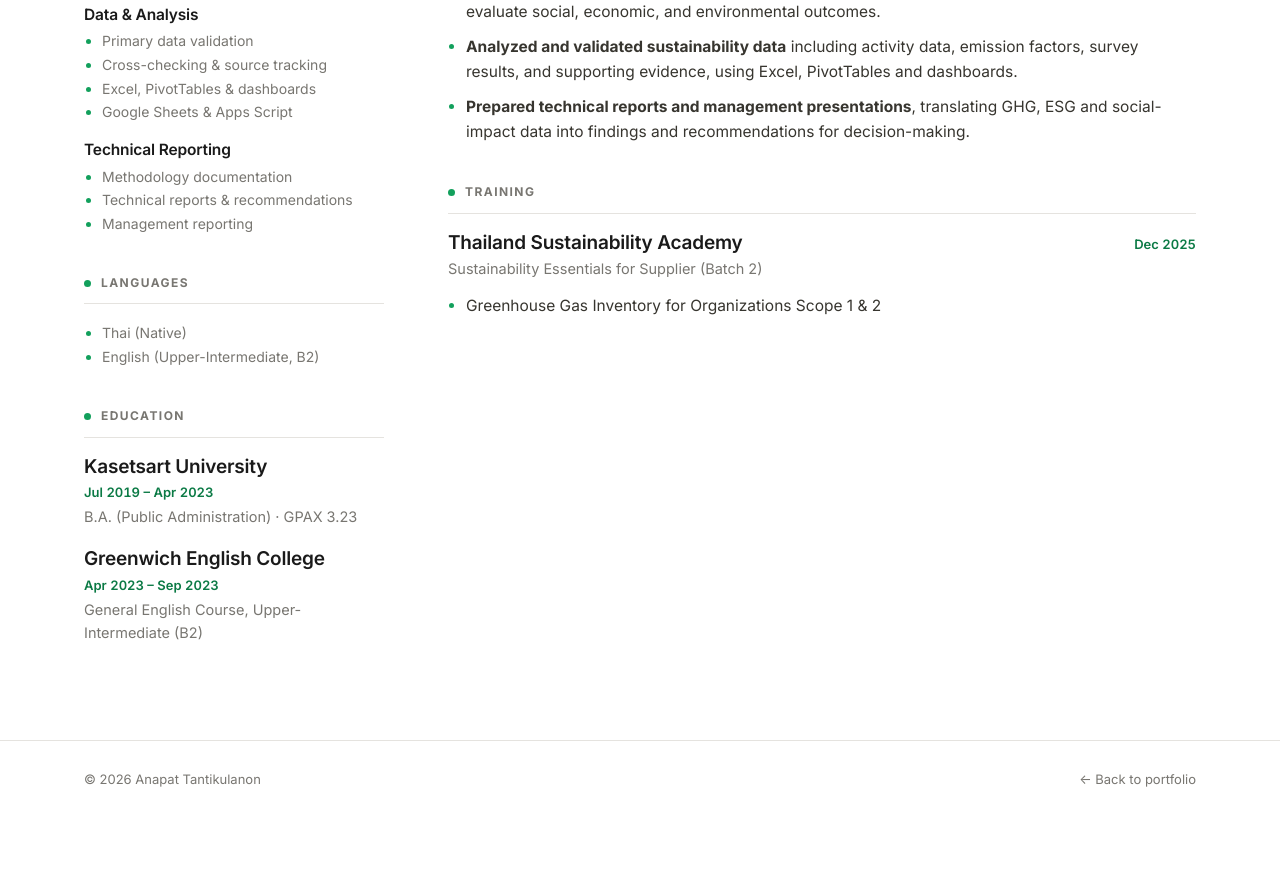
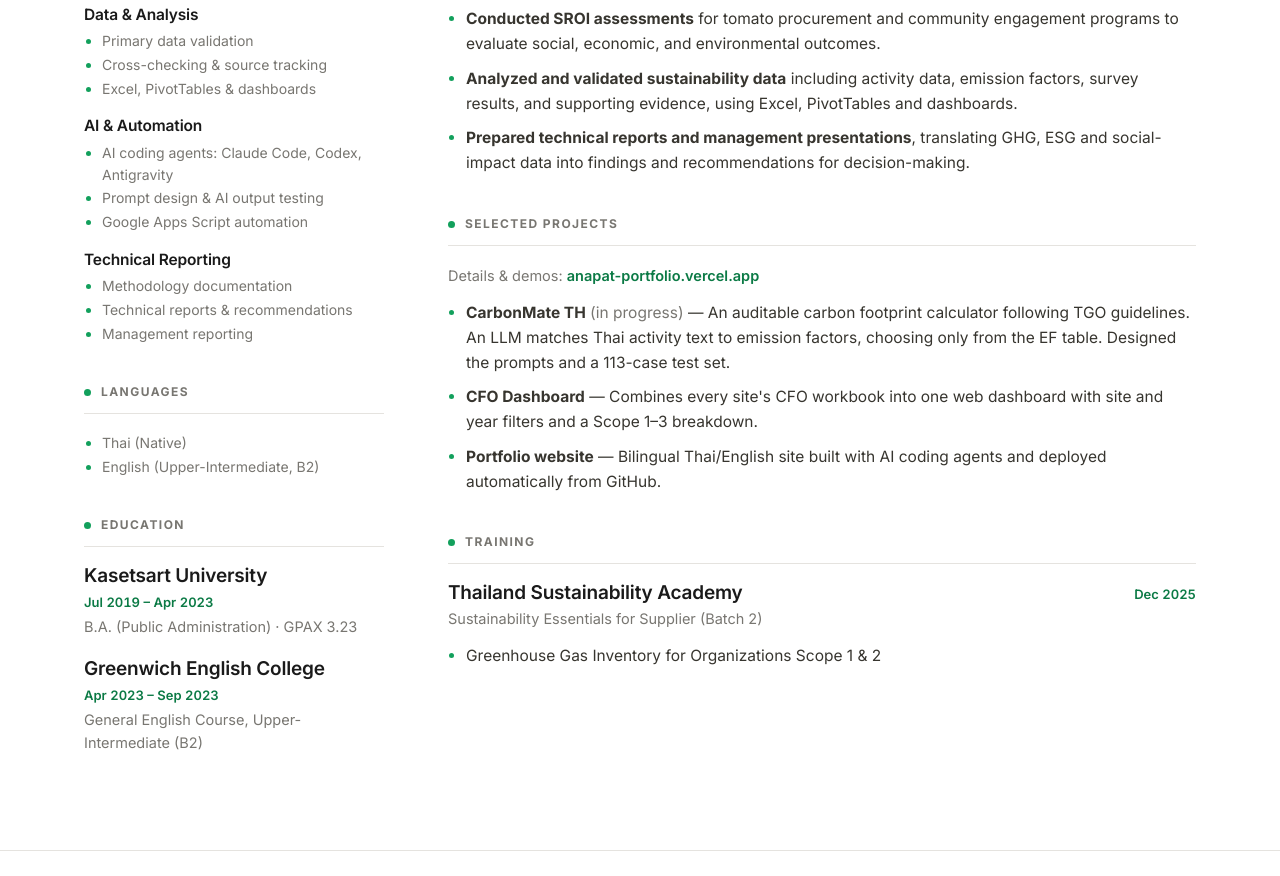
Before and after one commit to firstanapat/new, a plain HTML site: page resume.html in a window 1280 px wide. Shown: the part 850-1726 px from the top of the page. Before the commit the page ends 1680 px from the top, so only its background shows below. Drawn offline with Linux system fonts and the light colour scheme; a web font is replaced by a local one.

Commit message:
Resume page: match PDF v2 (AI & Automation, Selected Projects, profile line)
Co-Authored-By: Claude Opus 5.5 <noreply@anthropic.com>

```diff
--- a/css/style.css
+++ b/css/style.css
@@ -1066,3 +1066,7 @@ a.visually-hidden:focus { position: fixed !important; z-index: 100; left: 16px;
     pointer-events: none;
   }
 }
+
+/* Resume: selected projects */
+.r-muted { color: var(--muted); font-weight: 400; }
+.r-role a { color: var(--accent-ink); font-weight: 600; }
--- a/js/lang-en.js
+++ b/js/lang-en.js
@@ -172,7 +172,8 @@ window.I18N_EN = {
   "res.expertise": "Core Expertise",
   "res.s1": "<li>CFO: Scope 1, 2 &amp; selected Scope 3</li><li>Life Cycle Inventory (LCI)</li><li>Emission factor assessment</li><li>System boundary setting</li><li>IPCC AR5 GWP100</li>",
   "res.s2": "<li>Social Return on Investment (SROI)</li><li>Questionnaire design</li><li>Field data collection</li>",
-  "res.s3": "<li>Primary data validation</li><li>Cross-checking &amp; source tracking</li><li>Excel, PivotTables &amp; dashboards</li><li>Google Sheets &amp; Apps Script</li>",
+  "res.s3": "<li>Primary data validation</li><li>Cross-checking &amp; source tracking</li><li>Excel, PivotTables &amp; dashboards</li>",
+  "res.s5": "<li>AI coding agents: Claude Code, Codex, Antigravity</li><li>Prompt design &amp; AI output testing</li><li>Google Apps Script automation</li>",
   "res.s4": "<li>Methodology documentation</li><li>Technical reports &amp; recommendations</li><li>Management reporting</li>",
   "res.languages": "Languages",
   "res.langList": "<li>Thai (Native)</li><li>English (Upper-Intermediate, B2)</li>",
@@ -183,8 +184,11 @@ window.I18N_EN = {
   "res.edu2Date": "Apr 2023 – Sep 2023",
   "res.edu2": "General English Course, Upper-Intermediate (B2)",
   "res.profile": "Profile",
-  "res.summary": "Sustainability professional with 2.5 years of experience in food supply chains, specializing in GHG assessment, sustainability data analysis, and Social Return on Investment (SROI). Experienced in designing field assessments, validating primary data, developing farm-level emission factors, and translating technical findings into actionable recommendations.",
+  "res.summary": "Sustainability professional with 2.5 years of experience in food supply chains, specializing in GHG assessment, sustainability data analysis, and Social Return on Investment (SROI). Experienced in designing field assessments, validating primary data, developing farm-level emission factors, and translating technical findings into actionable recommendations. Also builds AI-assisted tools to automate carbon data workflows.",
   "res.experience": "Professional Experience",
+  "res.projects": "Selected Projects",
+  "res.projectsNote": "Details &amp; demos: <a href=\"index.html#work\">anapat-portfolio.vercel.app</a>",
+  "res.projectList": "<li><strong>CarbonMate TH</strong> <span class=\"r-muted\">(in progress)</span> — An auditable carbon footprint calculator following TGO guidelines. An LLM matches Thai activity text to emission factors, choosing only from the EF table. Designed the prompts and a 113-case test set.</li><li><strong>CFO Dashboard</strong> — Combines every site's CFO workbook into one web dashboard with site and year filters and a Scope 1–3 breakdown.</li><li><strong>Portfolio website</strong> — Bilingual Thai/English site built with AI coding agents and deployed automatically from GitHub.</li>",
   "res.company": "Doi Kham Food Products Company, Limited",
   "res.jobDate": "Jan 2024 – Jun 2026",
   "res.jobRole": "Social Enterprise and Sustainability Information Officer",
--- a/resume.html
+++ b/resume.html
@@ -117,7 +117,14 @@
                 <li>ตรวจสอบข้อมูลปฐมภูมิ</li>
                 <li>Cross-check และติดตามแหล่งที่มาของข้อมูล</li>
                 <li>Excel, PivotTables และ Dashboard</li>
-                <li>Google Sheets และ Apps Script</li>
+              </ul>
+            </div>
+            <div class="r-skill">
+              <h3>AI &amp; Automation</h3>
+              <ul data-i18n="res.s5">
+                <li>AI coding agents: Claude Code, Codex, Antigravity</li>
+                <li>ออกแบบ Prompt และทดสอบผลลัพธ์จาก AI</li>
+                <li>ทำงานอัตโนมัติด้วย Google Apps Script</li>
               </ul>
             </div>
             <div class="r-skill">
@@ -166,6 +173,7 @@
               ทำงานด้านความยั่งยืนในห่วงโซ่อุปทานอาหาร 2.5 ปี เชี่ยวชาญการประเมินก๊าซเรือนกระจก การวิเคราะห์ข้อมูลความยั่งยืน
               และผลตอบแทนทางสังคมจากการลงทุน (SROI) มีประสบการณ์ออกแบบการประเมินภาคสนาม ตรวจสอบข้อมูลปฐมภูมิ
               พัฒนาค่า Emission Factor ระดับแปลง และแปลงผลการวิเคราะห์ทางเทคนิคเป็นข้อเสนอแนะที่นำไปใช้ได้จริง
+              รวมถึงสร้างเครื่องมือที่ใช้ AI ช่วยให้งานข้อมูลคาร์บอนทำงานอัตโนมัติ
             </p>
           </div>
 
@@ -183,6 +191,18 @@
                 <li><strong>ประเมิน SROI</strong> ของการรับซื้อมะเขือเทศและกิจกรรมชุมชนสัมพันธ์ เพื่อวัดผลลัพธ์ด้านสังคม เศรษฐกิจ และสิ่งแวดล้อม</li>
                 <li><strong>วิเคราะห์และตรวจสอบข้อมูลความยั่งยืน</strong> ทั้ง Activity Data, Emission Factor, ผลแบบสอบถาม และหลักฐานประกอบ ด้วย Excel, PivotTables และ Dashboard</li>
                 <li><strong>จัดทำรายงานทางเทคนิคและการนำเสนอผู้บริหาร</strong> แปลงข้อมูล GHG, ESG และผลกระทบทางสังคมเป็นข้อค้นพบและข้อเสนอแนะเพื่อการตัดสินใจ</li>
+              </ul>
+            </div>
+          </div>
+
+          <div class="r-block">
+            <h2 data-i18n="res.projects">ผลงานที่คัดมา</h2>
+            <div class="r-job">
+              <p class="r-role" data-i18n="res.projectsNote">รายละเอียดและเดโม: <a href="index.html#work">anapat-portfolio.vercel.app</a></p>
+              <ul data-i18n="res.projectList">
+                <li><strong>CarbonMate TH</strong> <span class="r-muted">(กำลังพัฒนา)</span> — เครื่องคำนวณคาร์บอนฟุตพริ้นท์ที่ตรวจสอบย้อนกลับได้ตามแนวทาง TGO ใช้ LLM จับคู่ข้อความกิจกรรมภาษาไทยกับค่า Emission Factor โดยเลือกได้เฉพาะจากตาราง EF ออกแบบ Prompt และชุดทดสอบ 113 กรณี</li>
+                <li><strong>CFO Dashboard</strong> — รวมไฟล์ CFO ของทุกหน่วยงานไว้ใน Dashboard บนเว็บเดียว กรองตามหน่วยงานและปี และแยกตาม Scope 1–3</li>
+                <li><strong>เว็บไซต์พอร์ตโฟลิโอ</strong> — เว็บสองภาษาไทย/อังกฤษ สร้างด้วย AI coding agents และ deploy อัตโนมัติจาก GitHub</li>
               </ul>
             </div>
           </div>
```
